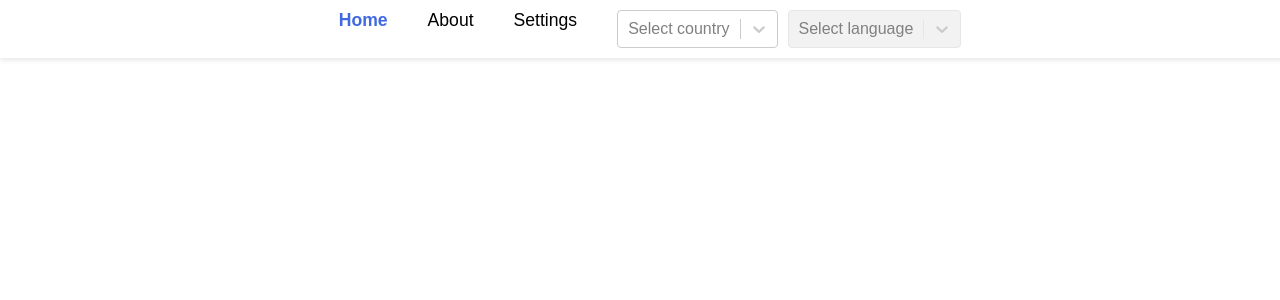
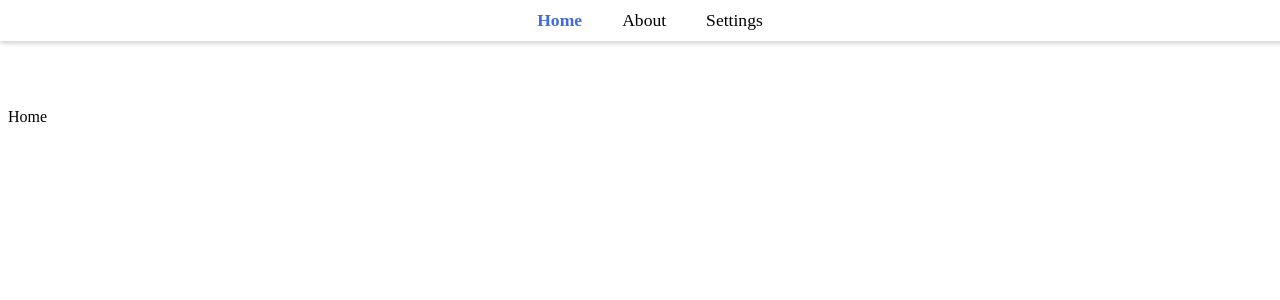
Before and after one commit to SAMUVELREEGAN/e_commerce_website_node_and_react, a React (Create React App) app: page / in a window 1280 px wide. Shown: the top 300 px of the page. Built offline with nearby package versions, Linux system fonts and the light colour scheme.

Commit message:
remove add

```diff
--- a/package.json
+++ b/package.json
@@ -9,6 +9,7 @@
     "@testing-library/user-event": "^13.5.0",
     "i18next": "^25.3.4",
     "i18next-browser-languagedetector": "^8.2.0",
+    "js-cookie": "^3.0.5",
     "react": "^19.1.1",
     "react-country-flag": "^3.1.0",
     "react-dom": "^19.1.1",
--- a/src/App.js
+++ b/src/App.js
@@ -3,17 +3,21 @@ import Home from "./pages/Home";
 import About from "./pages/About";
 import Settings from "./pages/Settings";
 import Navbar from "./component/Navbar";
-import AdminPage from "./component/AdminPage";
+import MyLayout from "./layout/MyLayout";
+// import AdminPage from "./component/AdminPage";
 
 export default function App() {
   return (
     <Router>
       <Navbar />
       <Routes>
-        <Route path="/" element={<Home />} />
-        <Route path="/about" element={<About />} />
+        <Route path="/" element={<MyLayout />} >
+         <Route path="/" element={<Home />} />
+         <Route path="/about" element={<About />} />
         <Route path="/settings" element={<Settings />} />
-          <Route path="/admin" element={<AdminPage />} />
+        </Route>
+
+          {/* <Route path="/admin" element={<AdminPage />} /> */}
       </Routes>
     </Router>
   );
--- a/src/component/Navbar.jsx
+++ b/src/component/Navbar.jsx
@@ -1,24 +1,23 @@
 import React from "react";
-import { useTranslation } from "react-i18next";
 import { NavLink } from "react-router-dom";
-import CountryLanguageSelector from "./CountryLanguageSelector";
 import "./css/Navbar.css";
 import { FaCog, FaHome, FaUser } from "react-icons/fa";
 import { IoMenu } from "react-icons/io5";
 import { BsCart2 } from "react-icons/bs";
 
 export default function Navbar() {
-  const { t } = useTranslation();
-
   return (
     <>
+      {/* Top navbar - Text (desktop) */}
       <div className="navbar-top">
-        <NavLink to="/" end>{t("home")}</NavLink>
-        <NavLink to="/about">{t("about")}</NavLink>
-        <NavLink to="/settings">{t("settings")}</NavLink>
-        <CountryLanguageSelector />
+        <NavLink to="/" end>Home</NavLink>
+        <NavLink to="/about">About</NavLink>
+        <NavLink to="/settings">Settings</NavLink>
       </div>
+      {/* Spacer for top navbar (desktop only) */}
+      <div className="navbar-top-spacer"></div>
 
+      {/* Bottom navbar - Icons (mobile) */}
       <div className="navbar-bottom">
         <NavLink to="/" end className={({ isActive }) => (isActive ? "active" : "")}>
           <FaHome />
@@ -26,16 +25,18 @@ export default function Navbar() {
         <NavLink to="/about" className={({ isActive }) => (isActive ? "active" : "")}>
           <FaUser />
         </NavLink>
-        <NavLink to="/setting" className={({ isActive }) => (isActive ? "active" : "")}>
-        <IoMenu />
+        <NavLink to="/menu" className={({ isActive }) => (isActive ? "active" : "")}>
+          <IoMenu />
         </NavLink>
-        <NavLink to="/setings" className={({ isActive }) => (isActive ? "active" : "")}>
-       <BsCart2 />
+        <NavLink to="/cart" className={({ isActive }) => (isActive ? "active" : "")}>
+          <BsCart2 />
         </NavLink>
         <NavLink to="/settings" className={({ isActive }) => (isActive ? "active" : "")}>
           <FaCog />
         </NavLink>
       </div>
+      {/* Spacer for bottom navbar (mobile only) */}
+      <div className="navbar-bottom-spacer"></div>
     </>
   );
 }
--- a/src/component/css/Navbar.css
+++ b/src/component/css/Navbar.css
@@ -1,19 +1,16 @@
-body {
-  margin: 0;
-  font-family: Arial, sans-serif;
-}
-
 /* Top navbar */
 .navbar-top {
   position: fixed;
   top: 0;
   left: 0;
   width: 100%;
+  display: flex;
   justify-content: center;
   gap: 40px;
   background: white;
   padding: 10px;
   box-shadow: 0 2px 5px rgba(0,0,0,0.1);
+  z-index: 1000;
 }
 
 .navbar-top a {
@@ -33,22 +30,35 @@ body {
   bottom: 0;
   left: 0;
   width: 100%;
+  display: flex;
   justify-content: space-around;
   background: white;
   padding: 10px 0;
   box-shadow: 0 -2px 5px rgba(0,0,0,0.1);
+  z-index: 1000;
 }
 
 .navbar-bottom a {
   color: black;
-  font-size: 1.5rem;
+  font-size: 2.5rem;
 }
 
 .navbar-bottom a.active {
   color: royalblue;
 }
 
-/* Default mobile view */
+/* Spacers to prevent content hiding */
+.navbar-top-spacer {
+  height: 50px; /* Match top navbar height */
+  display: none; /* Show only on desktop */
+}
+
+.navbar-bottom-spacer {
+  height: 60px; /* Match bottom navbar height */
+  display: block; /* Show only on mobile */
+}
+
+/* Mobile first: top nav hidden, bottom nav visible */
 .navbar-top {
   display: none;
 }
@@ -56,7 +66,15 @@ body {
   display: flex;
 }
 
-/* Laptop view */
+/* Spacers for mobile */
+.navbar-top-spacer {
+  display: none;
+}
+.navbar-bottom-spacer {
+  display: block;
+}
+
+/* Desktop view */
 @media screen and (min-width: 768px) {
   .navbar-top {
     display: flex;
@@ -64,4 +82,11 @@ body {
   .navbar-bottom {
     display: none;
   }
+  /* Spacers for desktop */
+  .navbar-top-spacer {
+    display: block;
+  }
+  .navbar-bottom-spacer {
+    display: none;
+  }
 }
--- /dev/null
+++ b/src/layout/MyLayout.jsx
@@ -0,0 +1,14 @@
+import React from 'react'
+import Navbar from '../component/Navbar'
+import { Outlet } from 'react-router-dom'
+
+const MyLayout = () => {
+  return (
+    <div>
+        <Navbar />
+        <Outlet />
+    </div>
+  )
+}
+
+export default MyLayout
```
Also changed, not shown: 1 other file (tests, documents, lock files or other folders).
